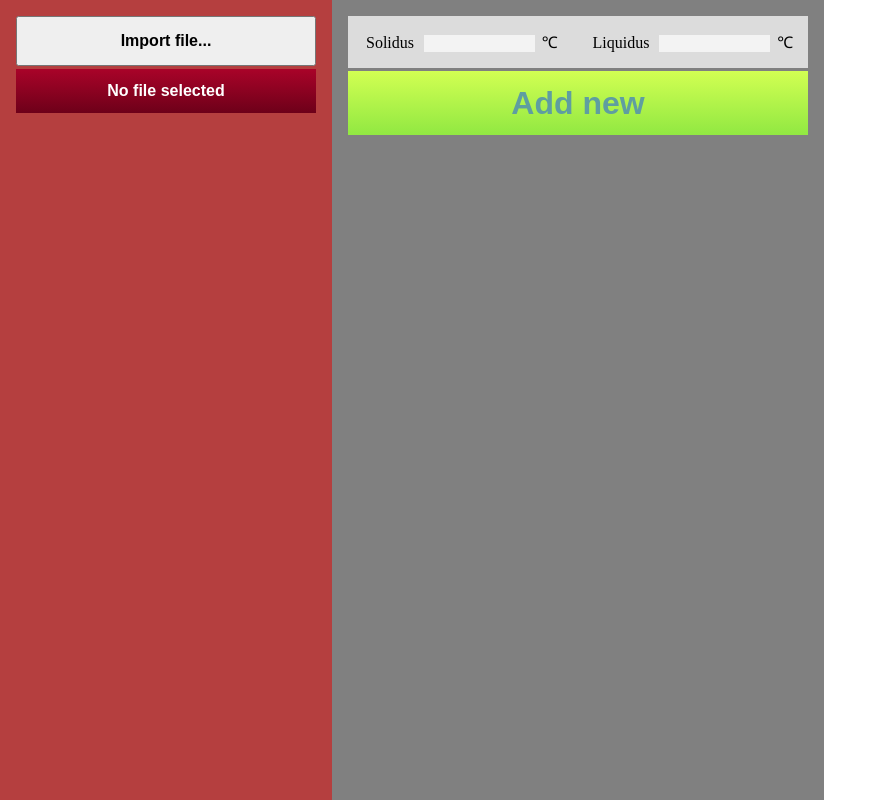
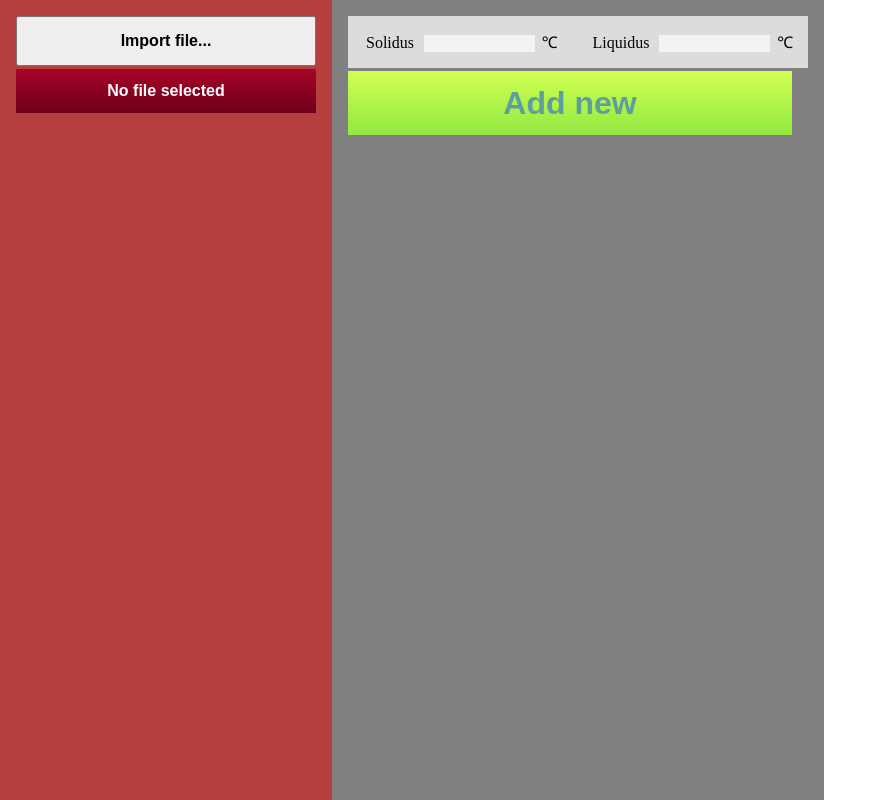
Before and after one commit to ZooMic/physicochemistry-fem, a React (Create React App) app: page / in a window 1280 px wide. Shown: the whole page, without its empty margins (0-871 px from the left). Built offline with nearby package versions, Linux system fonts and the light colour scheme.

Commit message:
Standard commit

```diff
--- a/src/components/LiquidSolid/LiquidSolid.css
+++ b/src/components/LiquidSolid/LiquidSolid.css
@@ -1,13 +1,14 @@
 .LiquidSolidForm {
-    padding: 1em 1em 0em 1em;
     background-color: gray;
     display: flex;
     flex-direction: column;
+    height: 100vh;
 }
 
 .LiquidSolidForm-BoxInput {
     margin-bottom: 3px;
     display: inline-flex;
+    min-height: 47px;
 }
 
 .LiquidSolidForm-BoxInput.thermal-effect {
@@ -18,10 +19,13 @@
     background-color: gray;
     display: flex;
     flex-direction: column;
+    overflow-y: scroll;
+    padding: 1em 1em 0em 1em;
 }
 
 .LiquidSolidForm-Box {
     margin-bottom: 3px;
+    padding: 0em 2em 1em 1em;
 }
 
 .LiquidSolidForm-AddButton {
--- a/src/components/LiquidSolid/LiquidSolidForm.js
+++ b/src/components/LiquidSolid/LiquidSolidForm.js
@@ -1,5 +1,5 @@
 import React, { Component } from 'react';
-import PropTypes from 'prop-types';
+// import PropTypes from 'prop-types';
 
 import { LiquidSolidInput } from '.';
 import trashIcon from '../../assets/trash-icon.png';
@@ -56,9 +56,11 @@ export default class LiquidSolidForm extends Component {
                 <div className="LiquidSolidForm-Wrapper">
                     { inputs.map(({id}) => {
                         const isWithtThermalEffect = id !== 1;
-
                         return (
-                            <div className={ `LiquidSolidForm-BoxInput ${isWithtThermalEffect ? "thermal-effect" : ""}`} >
+                            <div
+                                key={`box-input-${id}`}
+                                className={ `LiquidSolidForm-BoxInput ${isWithtThermalEffect ? "thermal-effect" : ""}`}
+                            >
                                 <LiquidSolidInput key={`liquid-solid-input-${id}`} id={ id } isThermalEffect={isWithtThermalEffect} />
                                 { isWithtThermalEffect ? <button
                                     id={`remove-button-${id}`}
--- a/src/containers/App/App.js
+++ b/src/containers/App/App.js
@@ -1,4 +1,4 @@
-import React, { Component, Fragment } from 'react';
+import React, { Component } from 'react';
 
 import { specificHeatFileConversion } from '../../utilities';
 import { TextFilePicker } from '../../components/TextFilePicker';
--- a/src/utilities/specific-heat-file-conversion.js
+++ b/src/utilities/specific-heat-file-conversion.js
@@ -9,7 +9,7 @@ const specificHeatFileConversion = (file) => {
                 return line
                     .map(item => {
                         if (item === undefined || item === null || item === "" || isNaN(item)) {
-                            throw { message: `File have some defect. Check line ${index}` };
+                            throw new Error(`File have some defect. Check line ${index}`);
                         } else {
                             return Number(item);
                         }
@@ -17,7 +17,7 @@ const specificHeatFileConversion = (file) => {
             });
 
         if (specificHeat.length === 0) {
-            throw { message: `File is probably not selected or empty.` };
+            throw new Error(`File is probably not selected or empty.`);
         }
 
         return { specificHeat };
```
